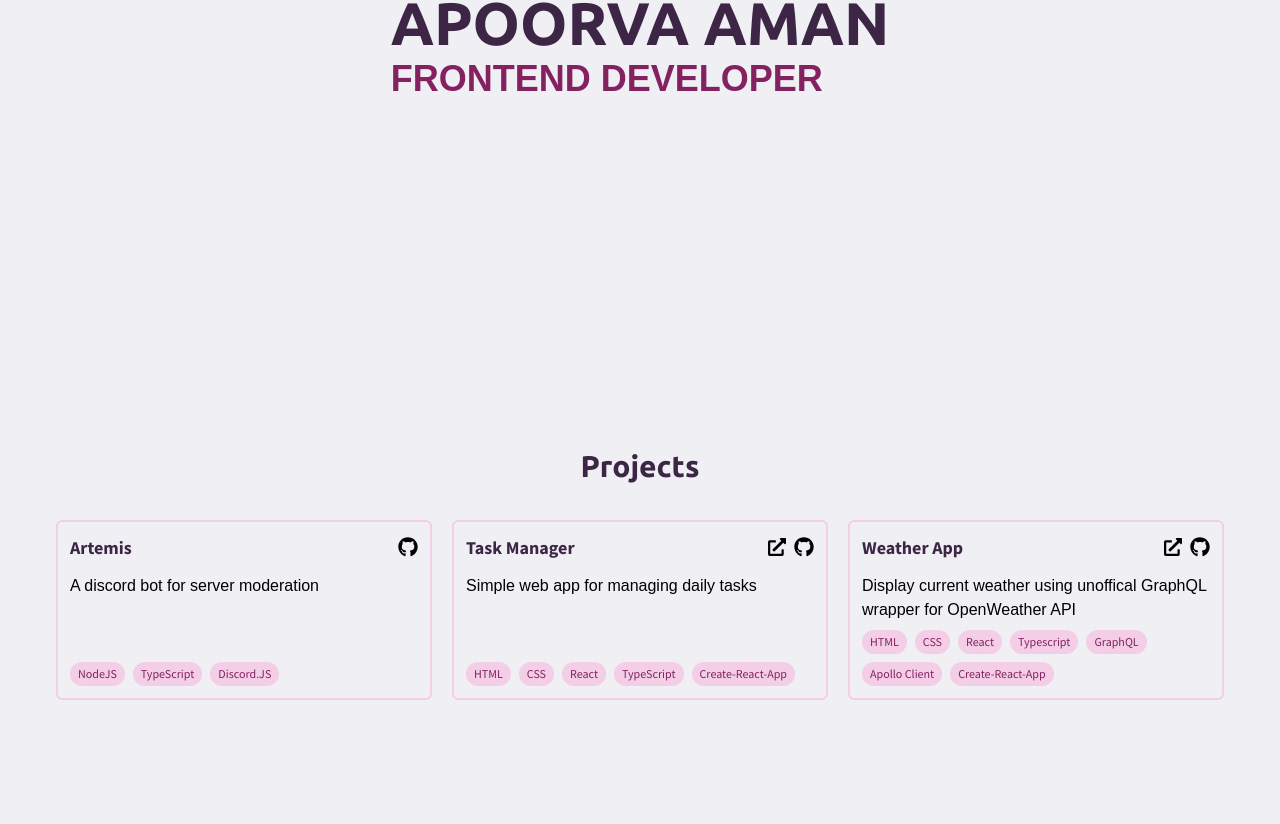
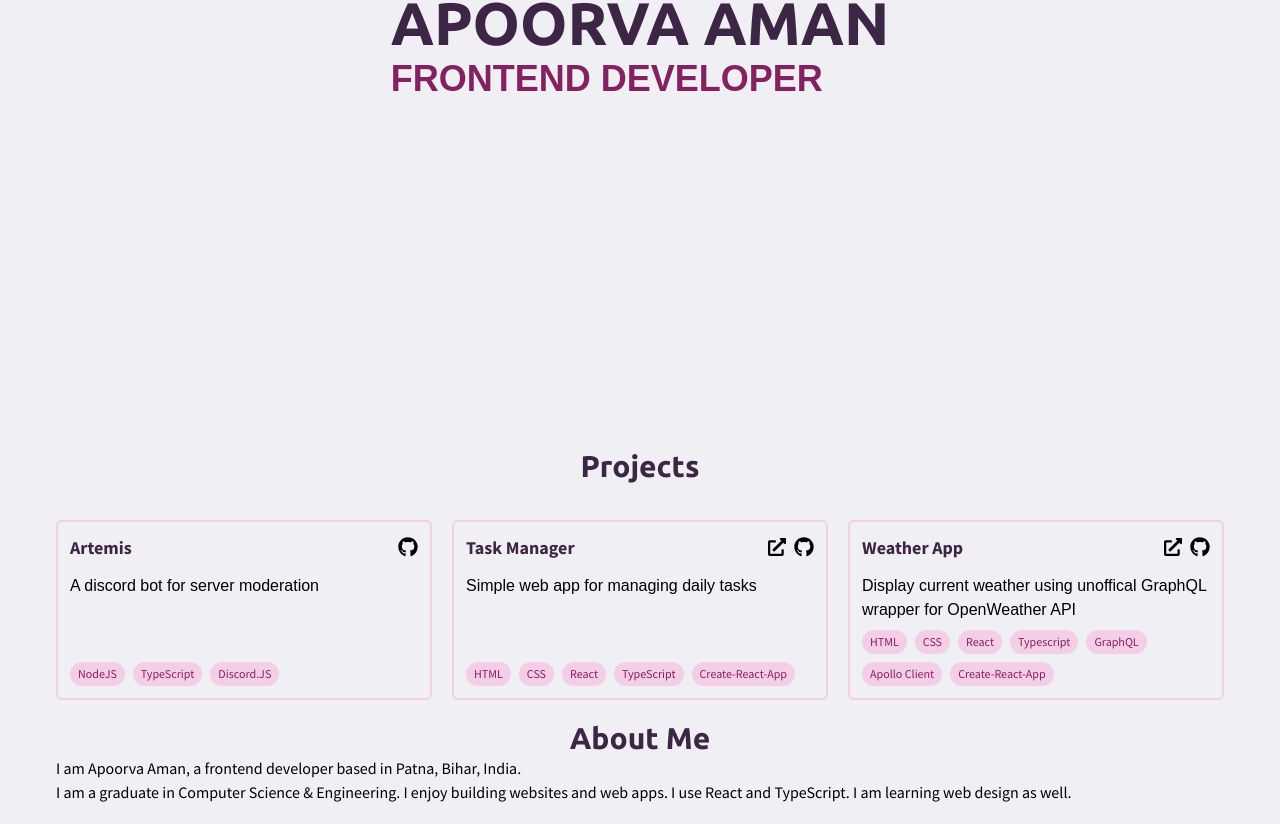
Before and after one commit to ApoorvaAman/Portfolio, a Next.js app: page / in a window 1280 px wide. Shown: the part 372-1196 px from the top of the page. Before the commit the page ends 1092 px from the top, so only its background shows below. Built offline with nearby package versions, Linux system fonts and the light colour scheme; a web font is replaced by a local one.

Commit message:
👨‍💻 Added About Me section

```diff
--- /dev/null
+++ b/components/About.tsx
@@ -0,0 +1,21 @@
+const About = (): JSX.Element => {
+  return (
+    <section className='m-5 sm:ml-10 sm:mr-10 md:ml-14 md:mr-14'>
+      <h3 className='text-primary font-ubuntu font-bold text-3xl text-center'>
+        About Me
+      </h3>
+      <div>
+        <p>
+          I am Apoorva Aman, a frontend developer based in Patna, Bihar, India.
+        </p>
+        <p>
+          I am a graduate in Computer Science & Engineering. I enjoy building
+          websites and web apps. I use React and TypeScript. I am learning web
+          design as well.
+        </p>
+      </div>
+    </section>
+  )
+}
+
+export default About
--- a/pages/index.tsx
+++ b/pages/index.tsx
@@ -1,11 +1,13 @@
 import Projects from '../components/Projects'
 import Intro from '../components/Intro'
+import About from '../components/About'
 
 const Home = (): JSX.Element => {
   return (
     <>
       <Intro />
       <Projects />
+      <About />
     </>
   )
 }
```
